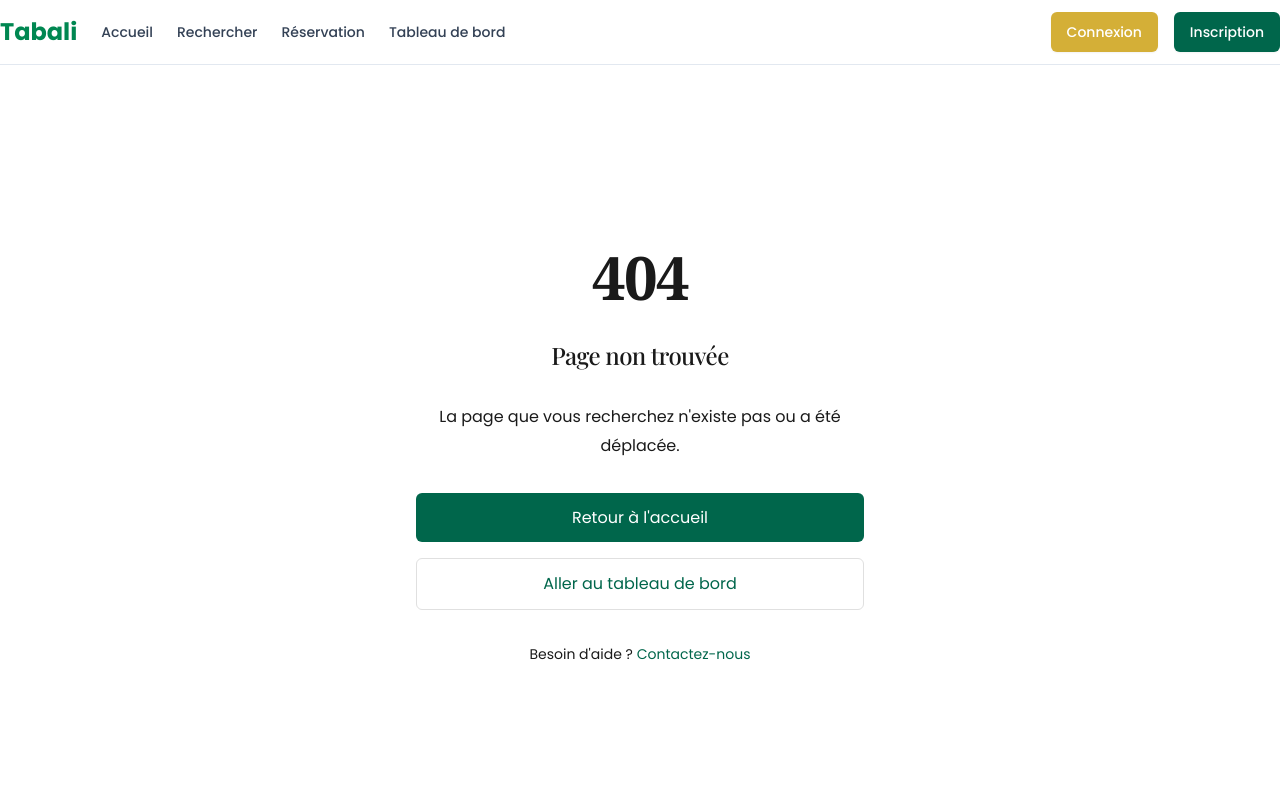
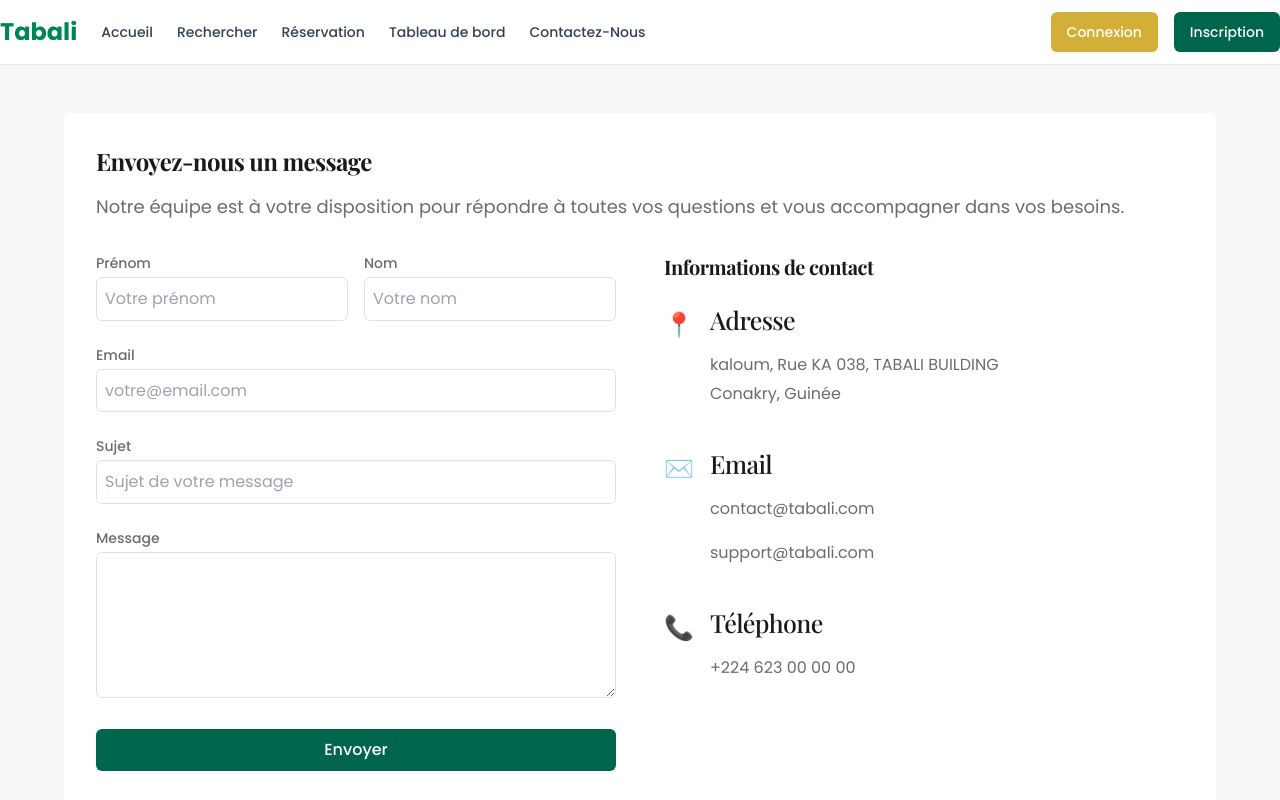
Before and after one commit to Jeanos2004/tabali, a Next.js app: page /contact in a window 1280 px wide. Before the commit this address had no page. Shown: the top 800 px of the page. Built offline with nearby package versions, Linux system fonts and the light colour scheme.

Commit message:
page-contact

```diff
--- /dev/null
+++ b/src/app/contact/page.tsx
@@ -0,0 +1,199 @@
+"use client";
+import React, { useState } from 'react';
+
+export default function ContactPage() {
+  const [formData, setFormData] = useState({
+    prenom: '',
+    nom: '',
+    email: '',
+    sujet: '',
+    message: '',
+  });
+  const [loading, setLoading] = useState(false);
+  const [success, setSuccess] = useState('');
+  const [error, setError] = useState('');
+
+  const handleChange = (e: React.ChangeEvent<HTMLInputElement | HTMLTextAreaElement>) => {
+    setFormData({ ...formData, [e.target.name]: e.target.value });
+    setError('');
+  };
+
+  const handleSubmit = async (e: React.FormEvent) => {
+    e.preventDefault();
+    setLoading(true);
+    setSuccess('');
+    setError('');
+
+    try {
+      await new Promise((res) => setTimeout(res, 1000));
+      setSuccess('Message envoyé avec succès !');
+      setFormData({
+        prenom: '',
+        nom: '',
+        email: '',
+        sujet: '',
+        message: '',
+      });
+    } catch (err) {
+      setError("Une erreur s'est produite. Veuillez réessayer.");
+    } finally {
+      setLoading(false);
+    }
+  };
+
+  return (
+    <main className="min-h-screen flex flex-col items-center bg-tabali-muted px-4 py-12">
+      <div className="w-full max-w-6xl bg-white p-8 rounded-md shadow-tabali-sm mb-8">
+        <div className="mb-8">
+          <h2 className="text-2xl font-bold text-tabali-foreground">Envoyez-nous un message</h2>
+          <p className="text-lg text-tabali-muted-foreground mb-4">
+            Notre équipe est à votre disposition pour répondre à toutes vos questions et vous accompagner dans vos besoins.
+          </p>
+
+        </div>
+
+        <div className="flex flex-col md:flex-row gap-12">
+          {/* Formulaire */}
+          <form onSubmit={handleSubmit} className="flex-1 space-y-6">
+            {success && (
+              <div className="mb-4 text-green-700 bg-green-100 p-3 rounded text-center">
+                {success}
+              </div>
+            )}
+            {error && (
+              <div className="mb-4 text-red-700 bg-red-100 p-3 rounded text-center">
+                {error}
+              </div>
+            )}
+
+            <div className="flex gap-4">
+              <div className="flex-1">
+                <label htmlFor="prenom" className="block text-sm font-medium text-tabali-muted-foreground mb-1">Prénom</label>
+                <input
+                  type="text"
+                  id="prenom"
+                  name="prenom"
+                  value={formData.prenom}
+                  onChange={handleChange}
+                  placeholder="Votre prénom"
+                  required
+                  className="w-full border border-tabali-border rounded-md p-2 focus:ring-2 focus:ring-tabali-primary focus:border-tabali-primary"
+                />
+              </div>
+              <div className="flex-1">
+                <label htmlFor="nom" className="block text-sm font-medium text-tabali-muted-foreground mb-1">Nom</label>
+                <input
+                  type="text"
+                  id="nom"
+                  name="nom"
+                  value={formData.nom}
+                  onChange={handleChange}
+                  placeholder="Votre nom"
+                  required
+                  className="w-full border border-tabali-border rounded-md p-2 focus:ring-2 focus:ring-tabali-primary focus:border-tabali-primary"
+                />
+              </div>
+            </div>
+
+            <div>
+              <label htmlFor="email" className="block text-sm font-medium text-tabali-muted-foreground mb-1">Email</label>
+              <input
+                type="email"
+                id="email"
+                name="email"
+                value={formData.email}
+                onChange={handleChange}
+                placeholder="votre@email.com"
+                required
+                className="w-full border border-tabali-border rounded-md p-2 focus:ring-2 focus:ring-tabali-primary focus:border-tabali-primary"
+              />
+            </div>
+
+            <div>
+              <label htmlFor="sujet" className="block text-sm font-medium text-tabali-muted-foreground mb-1">Sujet</label>
+              <input
+                type="text"
+                id="sujet"
+                name="sujet"
+                value={formData.sujet}
+                onChange={handleChange}
+                placeholder="Sujet de votre message"
+                required
+                className="w-full border border-tabali-border rounded-md p-2 focus:ring-2 focus:ring-tabali-primary focus:border-tabali-primary"
+              />
+            </div>
+
+            <div>
+              <label htmlFor="message" className="block text-sm font-medium text-tabali-muted-foreground mb-1">Message</label>
+              <textarea
+                id="message"
+                name="message"
+                rows={5}
+                value={formData.message}
+                onChange={handleChange}
+                required
+                className="w-full border border-tabali-border rounded-md p-2 focus:ring-2 focus:ring-tabali-primary focus:border-tabali-primary"
+              />
+            </div>
+
+            <button
+              type="submit"
+              disabled={loading}
+              className="w-full bg-tabali-primary text-white font-medium py-2 px-4 rounded-md hover:bg-tabali-primary-dark transition disabled:opacity-50"
+            >
+              {loading ? 'Envoi en cours...' : 'Envoyer'}
+            </button>
+          </form>
+
+          {/* Informations de contact */}
+          <div className="flex-1">
+            <h3 className="text-xl font-bold text-tabali-foreground mb-6">Informations de contact</h3>
+
+            <div className="space-y-6">
+              <div className="flex items-start">
+                <div className="text-2xl mr-4 mt-1">📍</div>
+                <div>
+                  <h4 className="font-medium text-tabali-foreground">Adresse</h4>
+                  <p className="text-tabali-muted-foreground">
+                    kaloum, Rue KA 038, TABALI BUILDING<br />
+                    Conakry, Guinée
+                  </p>
+                </div>
+              </div>
+
+              <div className="flex items-start">
+                <div className="text-2xl mr-4 mt-1">✉️</div>
+                <div>
+                  <h4 className="font-medium text-tabali-foreground">Email</h4>
+                  <p className="text-tabali-muted-foreground">contact@tabali.com</p>
+                  <p className="text-tabali-muted-foreground">support@tabali.com</p>
+                </div>
+              </div>
+
+              <div className="flex items-start">
+                <div className="text-2xl mr-4 mt-1">📞</div>
+                <div>
+                  <h4 className="font-medium text-tabali-foreground">Téléphone</h4>
+                  <p className="text-tabali-muted-foreground">+224 623 00 00 00</p>
+                </div>
+              </div>
+            </div>
+          </div>
+        </div>
+      </div>
+
+      {/* Section Service Client - En bas de page et pleine largeur */}
+      <div className="w-full bg-tabali-primary/10 py-1 max-w-4xl">
+        <div className="max-w-3xl mx-auto text-center">
+          <h2 className="text-xl font-semibold text-tabali-foreground mb-2">Service client</h2>
+          <p className="text-tabali-muted-foreground mb-2 max-w-2xl mx-auto">
+            Notre équipe est disponible pour répondre à toutes vos questions et vous accompagner.
+          </p>
+          <button className="inline-flex items-center px-6 py-2 bg-tabali-primary text-white rounded-md hover:bg-tabali-primary-dark transition">
+            Contacter le support <span className="ml-2">→</span>
+          </button>
+        </div>
+      </div>
+    </main>
+  );
+}
--- a/src/components/layout/navbar.tsx
+++ b/src/components/layout/navbar.tsx
@@ -39,6 +39,13 @@ export function Navbar() {
             >
               Tableau de bord
             </Link>
+            <Link
+              href="/contact"
+              className="text-sm font-medium text-slate-700 transition-colors hover:text-[#008751]"
+            >
+              Contactez-Nous
+            </Link>
+
           </nav>
         </div>
         <div className="flex items-center gap-4">
```
